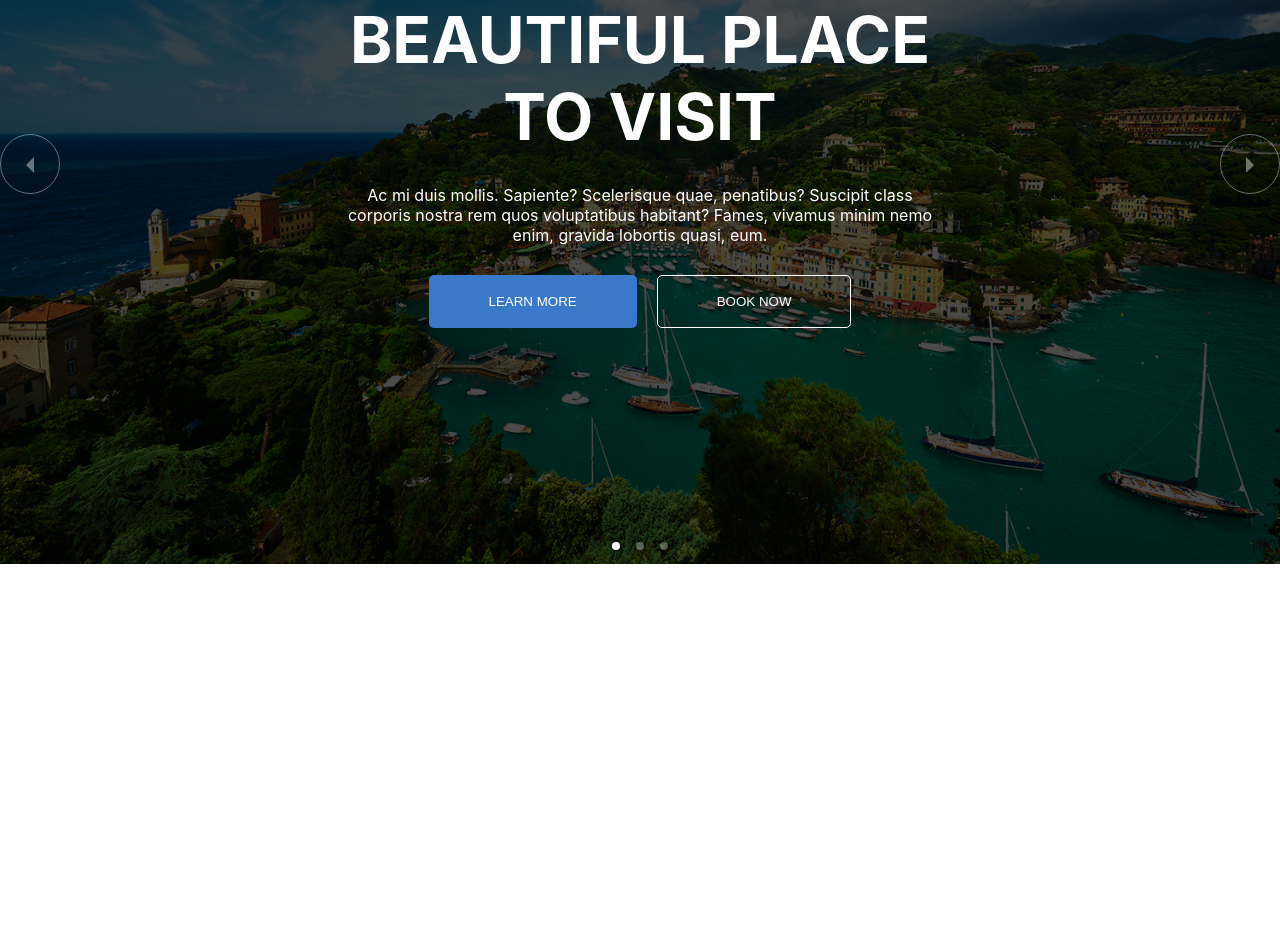
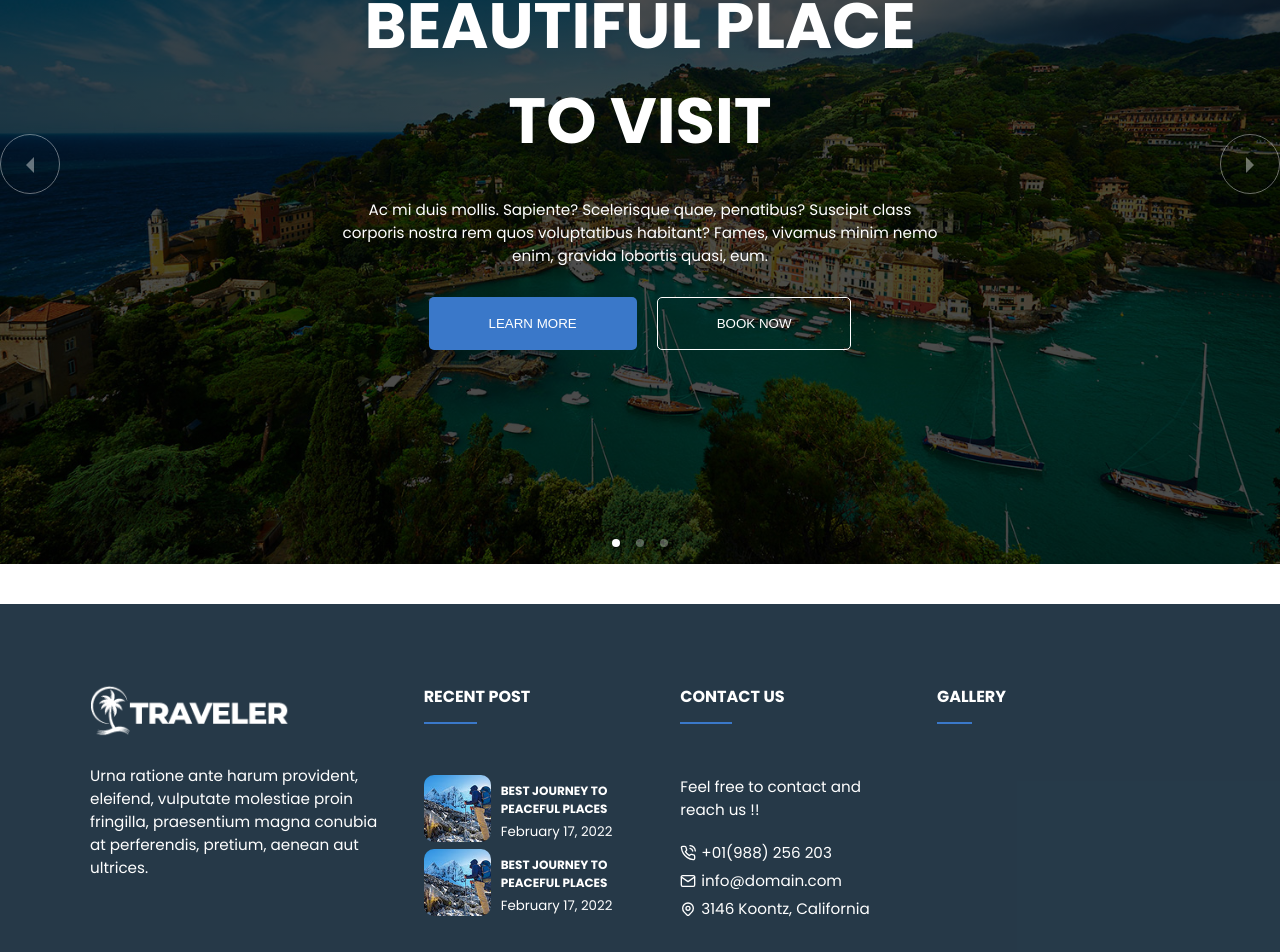
Before and after one commit to Shashikant2002/Travel-Site-From-Office, a React (Create React App) app: page / in a window 1280 px wide. Shown: the part 236-1188 px from the top of the page. Before the commit the page ends 840 px from the top, so only its background shows below. Built offline with nearby package versions, Linux system fonts and the light colour scheme.

Commit message:
tody done

```diff
--- a/src/App.css
+++ b/src/App.css
@@ -6,7 +6,7 @@
 
 body {
   width: 100%;
-  overflow: hidden;
+  overflow-x: hidden;
 }
 
 a {
@@ -19,15 +19,20 @@ li {
 }
 
 p {
-  font-size: 1rem;
+  font-size: .95rem;
 }
 
 h2{
   font-size: 4rem;
 }
-
+h3{
+  font-size: 1rem;
+}
 h5 {
   font-size: 1rem;
+}
+h6{
+  font-size: .75rem;
 }
 
 .container {
@@ -95,3 +100,9 @@ h5 {
   background: #3A78C9;
   border: 1px solid transparent;
 }
+
+.commonSection{
+  width: 100%;
+  float: left;
+  padding: 80px 0;
+}
--- a/src/App.js
+++ b/src/App.js
@@ -1,4 +1,5 @@
 import './App.css';
+import Footer from './components/Footer/Footer';
 import Header from './components/Header/Header';
 import Home from './Pages/Home';
 
@@ -7,6 +8,7 @@ function App() {
    <>
       <Header />
       <Home />
+      <Footer />
    </>
   );
 }
--- /dev/null
+++ b/src/components/Footer/Footer.jsx
@@ -0,0 +1,71 @@
+import React from 'react';
+import './footer.css';
+import Logo from '../../Assets/Image/logo.png';
+import { FiPhoneCall, FiMail } from 'react-icons/fi';
+import { HiOutlineLocationMarker } from 'react-icons/hi';
+import blog from '../../Assets/Image/postThumb.jpg';
+
+const Footer = () => {
+    return (
+        <>
+            <footer className="footer commonSection">
+                <div className="container">
+                    <div className="footContent justifyContentBetween flex">
+                        <div className="col logoContent">
+                            <div className="logo">
+                                <img src={Logo} alt="Footer Logo" />
+                            </div>
+                            <p className='colorWhite'>Urna ratione ante harum provident, eleifend, vulputate molestiae proin fringilla, praesentium magna conubia at perferendis, pretium, aenean aut ultrices.</p>
+                        </div>
+                        <div className="col">
+                            <h5 className='foot_heading colorWhite'>RECENT POST</h5>
+                            <div className="blogs content">
+                                <a href="/">
+                                    <div className="card flex justifyContentCenter alignItemCenter">
+                                        <figure className='thumb'>
+                                            <img src={blog} alt="blogImage" />
+                                        </figure>
+                                        <div className="text">
+                                            <h6 className='colorWhite'>BEST JOURNEY TO PEACEFUL PLACES</h6>
+                                            <small className='colorWhite'>February 17, 2022</small>
+                                        </div>
+                                    </div>
+                                </a>
+                                <a href="/">
+                                    <div className="card flex justifyContentCenter alignItemCenter">
+                                        <figure className='thumb'>
+                                            <img src={blog} alt="blogImage" />
+                                        </figure>
+                                        <div className="text">
+                                            <h6 className='colorWhite'>BEST JOURNEY TO PEACEFUL PLACES</h6>
+                                            <small className='colorWhite'>February 17, 2022</small>
+                                        </div>
+                                    </div>
+                                </a>
+                            </div>
+                        </div>
+                        <div className="col">
+                            <h5 className='foot_heading colorWhite'>CONTACT US</h5>
+                            <div className="content">
+                                <p className='colorWhite'>Feel free to contact and reach us !!</p>
+                                <p className='colorWhite flex alignItemCenter'><FiPhoneCall /> +01(988) 256 203</p>
+                                <p className='colorWhite flex alignItemCenter'><FiMail /> info@domain.com</p>
+                                <p className='colorWhite flex alignItemCenter'><HiOutlineLocationMarker /> 3146 Koontz, California</p>
+                            </div>
+
+                        </div>
+                        <div className="col">
+                            <h5 className='foot_heading colorWhite'>GALLERY</h5>
+                            <div className="content">
+
+                            </div>
+                        </div>
+
+                    </div>
+                </div>
+            </footer>
+        </>
+    )
+}
+
+export default Footer
--- /dev/null
+++ b/src/components/Footer/footer.css
@@ -0,0 +1,86 @@
+.footer {
+    background: rgba(34, 54, 69, 0.98);
+}
+
+.footer .footContent .logo {
+    width: 100%;
+    max-width: 200px;
+}
+
+.footer .footContent .logo img {
+    width: 100%;
+}
+
+.footer .footContent .col {
+    width: 25%;
+    padding-right: 40px;
+}
+.footer .footContent .col:nth-child(1){
+    width: 30%;
+    /* border: 1px solid red; */
+}
+.footer .footContent .col:nth-child(2){
+    width: 23%;
+    /* border: 1px solid red; */
+}
+.footer .footContent .col:nth-child(3){
+    width: 23%;
+    /* border: 1px solid red; */
+}
+.footer .footContent .col:nth-child(4){
+    width: 23%;
+    padding: 0;
+    /* border: 1px solid red; */
+}
+
+.footer .footContent .col .foot_heading {
+    position: relative;
+    padding: 0 0 15px 0;
+    display: inline-block;
+}
+
+.footer .footContent .col .foot_heading::after {
+    content: "";
+    position: absolute;
+    bottom: 0;
+    left: 0;
+    width: 50%;
+    height: 2px;
+    background: #3A78C9;
+}
+
+.footer .footContent .col .content p {
+    margin-bottom: 5px;
+}
+
+.footer .footContent .col .content p svg {
+    margin-right: 5px;
+    font-size: 1rem;
+}
+
+.footer .footContent .col .content p:nth-child(1) {
+    margin-bottom: 20px;
+}
+
+.footer .footContent .logoContent p{
+    margin-top: 20px;
+}
+.footer .footContent .col .content {
+    margin-top: 51px;
+}
+
+.footer .footContent .col .blogs .card .thumb {
+    overflow: hidden;
+    width: 50%;
+}
+
+.footer .footContent .col .blogs .card .thumb img {
+    border-radius: 10px;
+    width: 100%;
+}
+
+.footer .footContent .col .blogs .card .text {
+    margin-left: 10px;
+}
+
+.footer .footContent .col .blogs .card .content {}
--- a/src/components/Header/Header.css
+++ b/src/components/Header/Header.css
@@ -39,7 +39,8 @@
 }
 
 .header .logo {
-    width: 200px;
+    width: 100%;
+    max-width: 200px;
 }
 .header .contact .content .contactClose{
     display: none;
--- a/src/index.css
+++ b/src/index.css
@@ -1,8 +1,9 @@
+@import url('https://fonts.googleapis.com/css2?family=Poppins:ital,wght@0,100;0,200;0,300;0,400;0,500;0,600;0,700;0,800;0,900;1,100;1,200;1,300;1,400;1,500;1,600;1,700;1,800;1,900&display=swap');
+
+
 body {
   margin: 0;
-  font-family: -apple-system, BlinkMacSystemFont, 'Segoe UI', 'Roboto', 'Oxygen',
-    'Ubuntu', 'Cantarell', 'Fira Sans', 'Droid Sans', 'Helvetica Neue',
-    sans-serif;
+  font-family: 'Poppins', sans-serif;
   -webkit-font-smoothing: antialiased;
   -moz-osx-font-smoothing: grayscale;
 }
```
Also changed, not shown: src/Assets/Image/postThumb.jpg (added).
